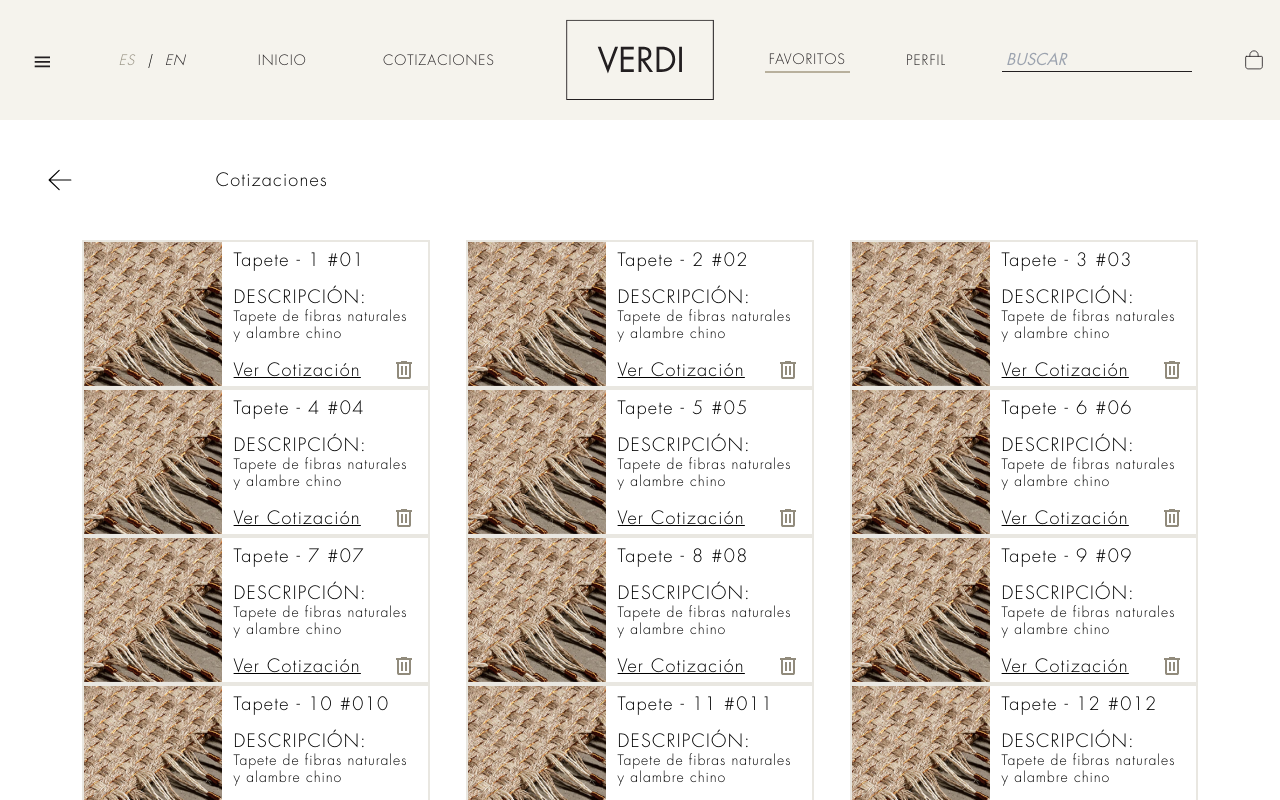
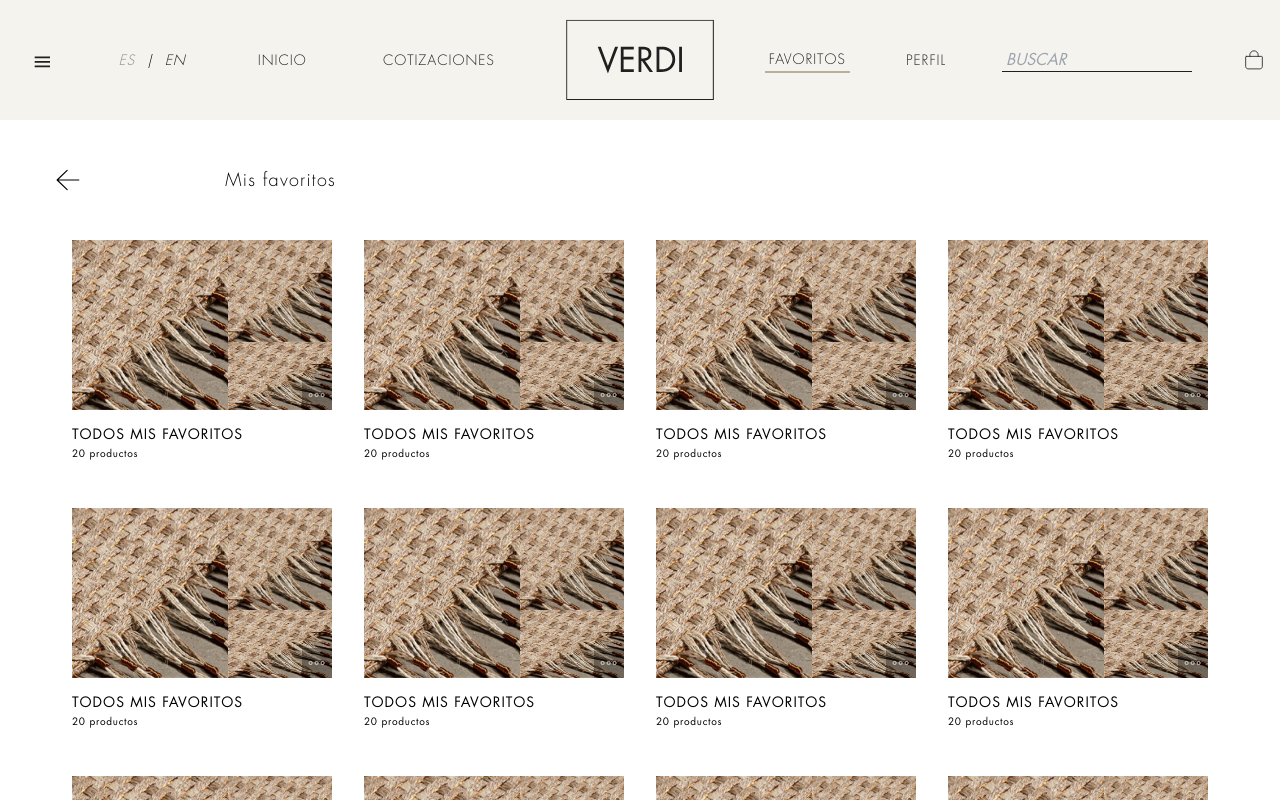
Before and after one commit to yoylermosquera/verdi-test, a Next.js app: page /folders in a window 1280 px wide. Shown: the top 800 px of the page. Built offline with nearby package versions, Linux system fonts and the light colour scheme; no server answers.

Commit message:
Folders page linked to favorites button in header

```diff
--- a/src/pages/folders/index.tsx
+++ b/src/pages/folders/index.tsx
@@ -64,9 +64,9 @@ const FoldersPage: NextPageWithLayout = () => {
 
       {/* <FolderPage /> */}
 
-      {/* <ProductsPage   /> */}
+      <ProductsPage   />
 
-      <QuotationPage />
+      {/* <QuotationPage /> */}
 
     </div>
   );
```
